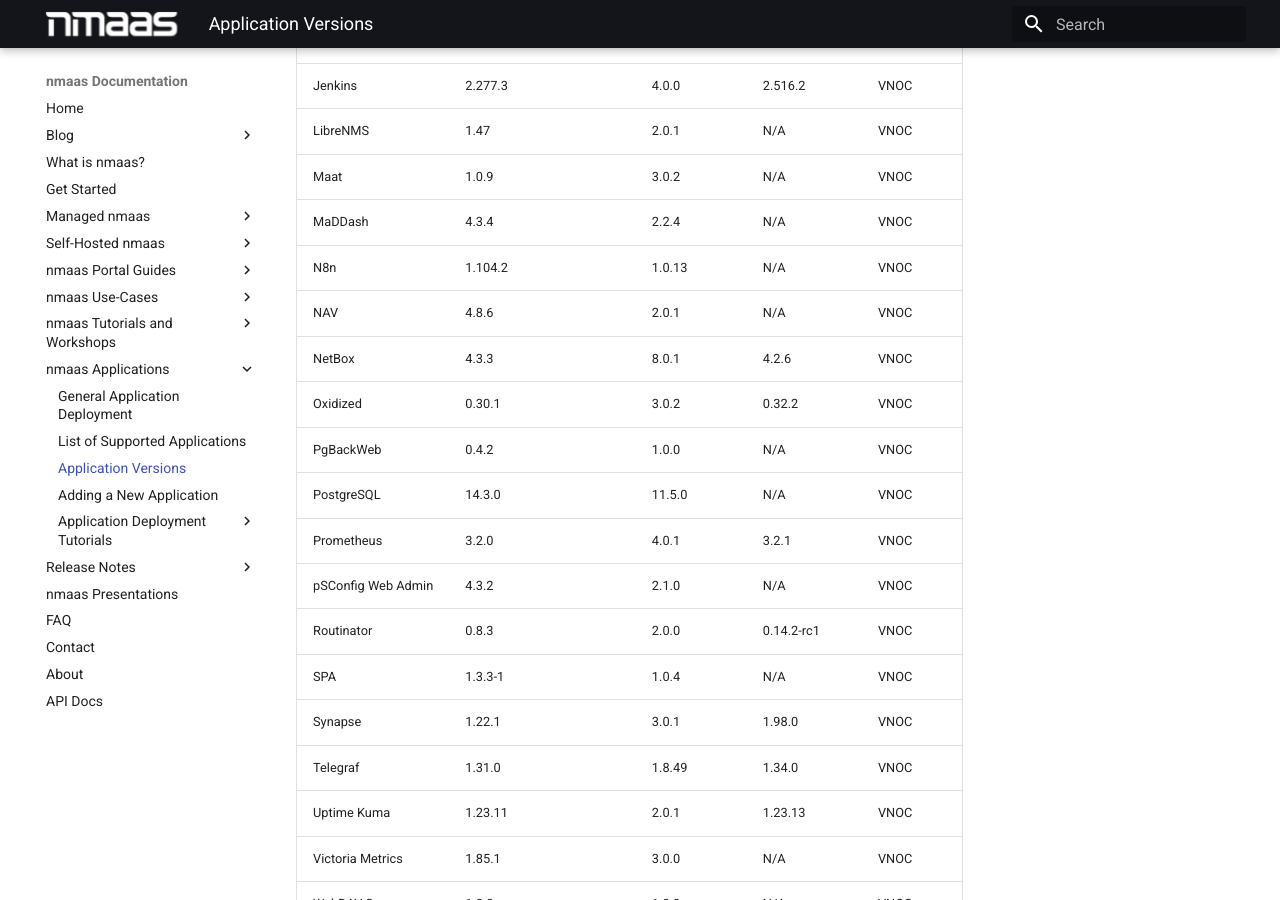
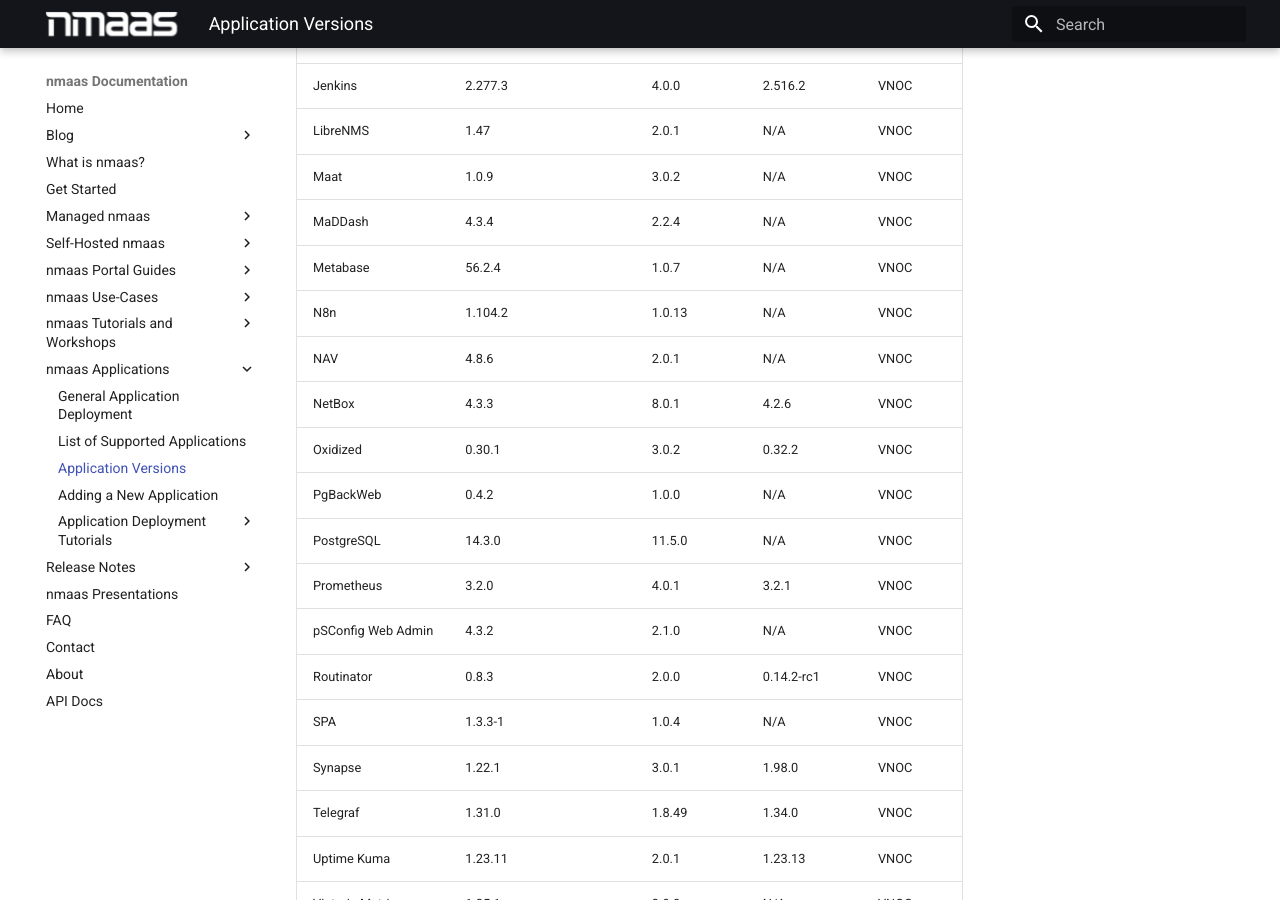
Before and after one commit to nmaas-platform/nmaas-docs, an MkDocs documentation site: the page built from docs/nmaas-applications/application-versions.md, in a window 1280 px wide and 900 px high, scrolled down 1258 px. Built offline with MkDocs 1.6.1 and Material for MkDocs 9.7.7, drawn with Linux system fonts in a browser that asks for light colours.

Commit message:
Automated update of application versions list

```diff
--- a/docs/nmaas-applications/application-versions.md
+++ b/docs/nmaas-applications/application-versions.md
@@ -30,6 +30,7 @@
     |     LibreNMS     |           1.47           |    2.0.1    |      N/A     |  VNOC  |
     |       Maat       |           1.0.9          |    3.0.2    |      N/A     |  VNOC  |
     |      MaDDash     |           4.3.4          |    2.2.4    |      N/A     |  VNOC  |
+    |     Metabase     |          56.2.4          |    1.0.7    |      N/A     |  VNOC  |
     |        N8n       |          1.104.2         |    1.0.13   |      N/A     |  VNOC  |
     |        NAV       |           4.8.6          |    2.0.1    |      N/A     |  VNOC  |
     |      NetBox      |           4.3.3          |    8.0.1    |     4.2.6    |  VNOC  |
```
